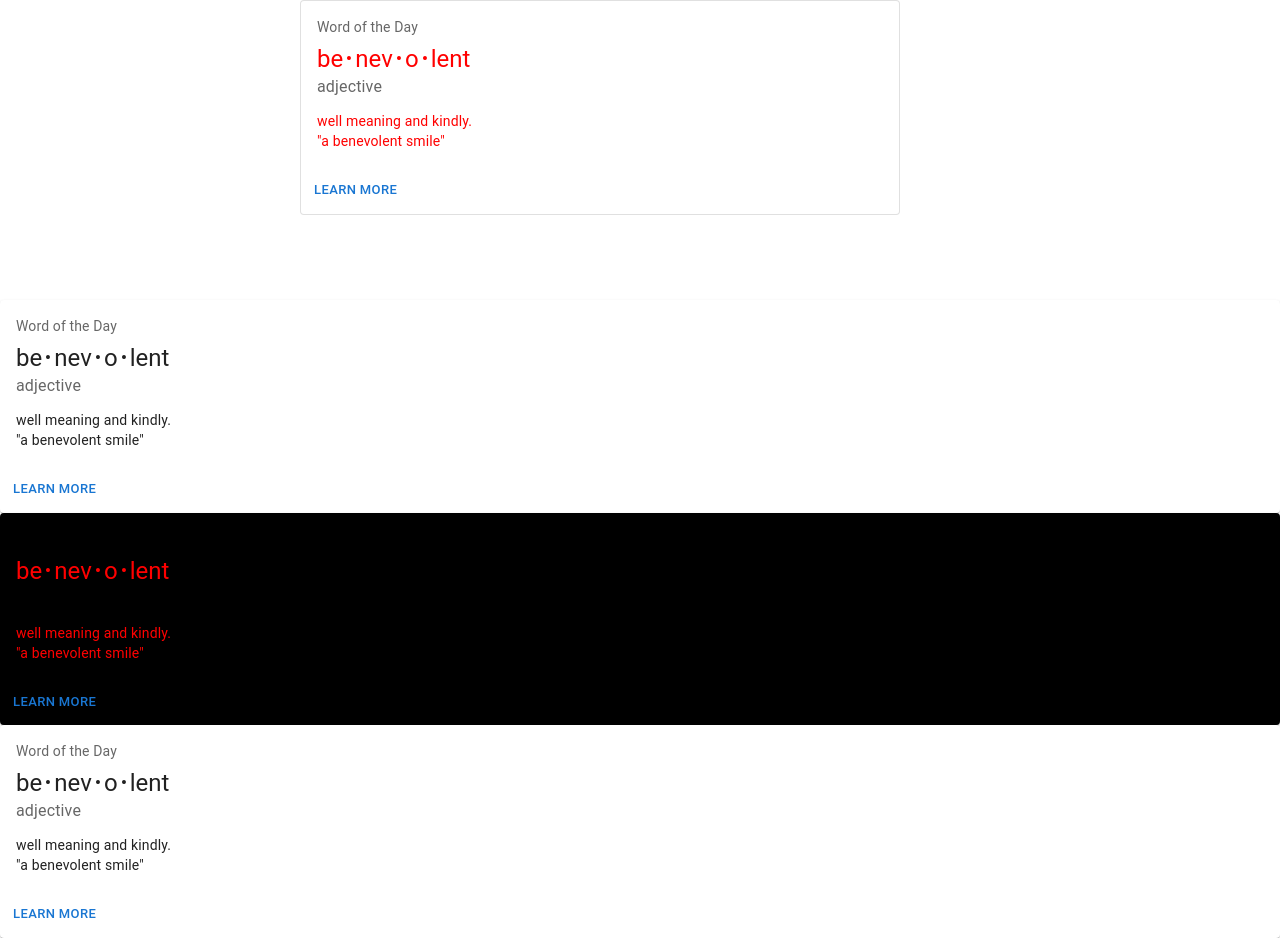
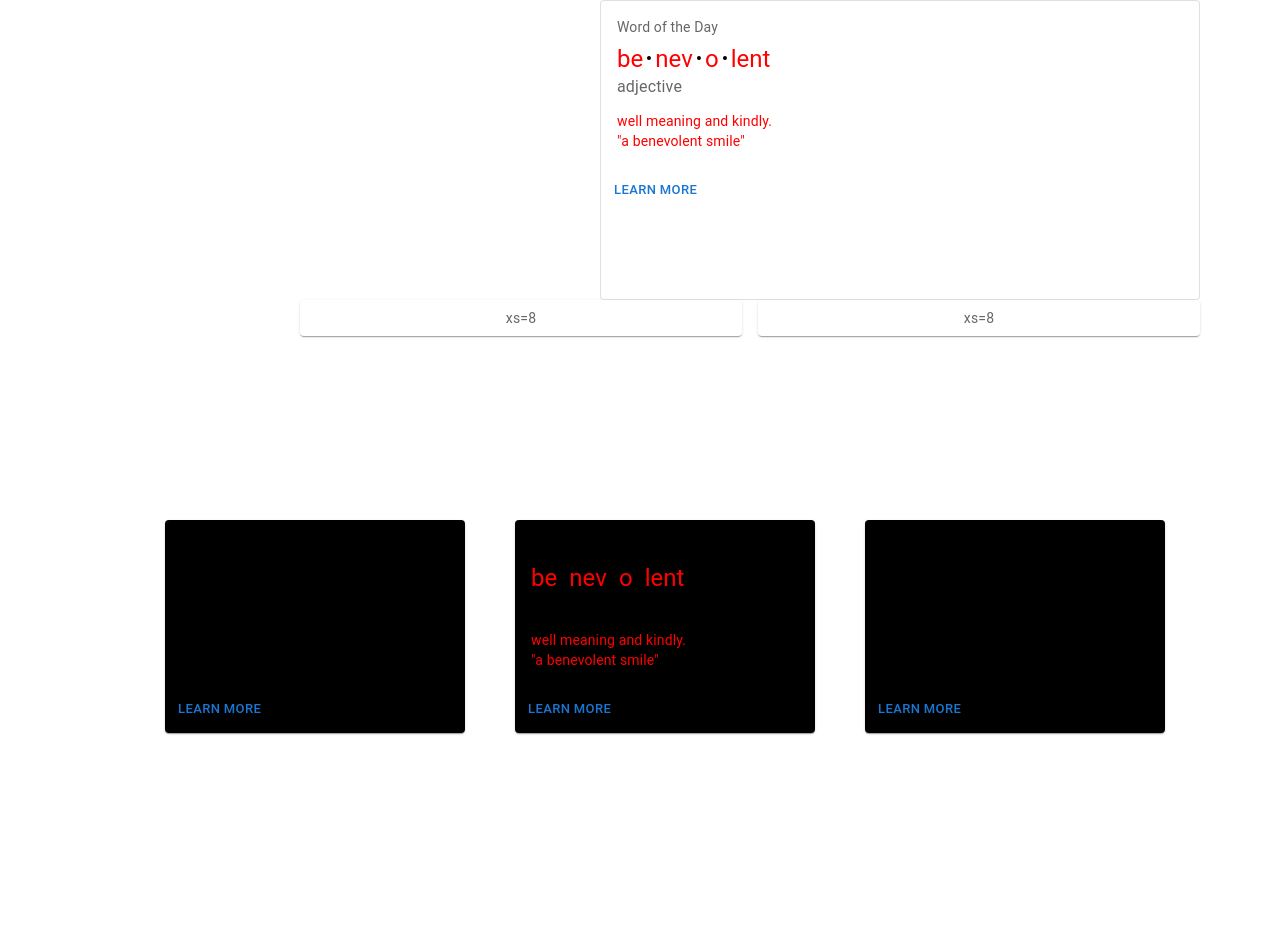
Before and after one commit to habte-selassie/Test_Project, a React (Create React App) app in the folder front/: page /aboutUs in a window 1280 px wide. After the commit the page ends 800 px from the top, so only its background shows below. Built offline with nearby package versions, Linux system fonts and the light colour scheme.

Commit message:
add grid,card and box to about component

```diff
--- a/front/src/web-components/About.js
+++ b/front/src/web-components/About.js
@@ -5,11 +5,14 @@ import CardActions from '@mui/material/CardActions';
 import CardContent from '@mui/material/CardContent';
 import Button from '@mui/material/Button';
 import Typography from '@mui/material/Typography';
+import Grid from '@mui/material/Grid'
+import { styled } from '@mui/material/styles';
+import Paper from '@mui/material/Paper';
 const About = () => {
     const bull = (
         <Box
           component="span"
-          sx={{ display: 'inline-block', mx: '2px', transform: 'scale(0.8)' }}
+          sx={{ color:'black',display: 'inline-block', mx: '2px', transform: 'scale(0.8)' }}
         >
           •
         </Box>
@@ -37,13 +40,32 @@ const About = () => {
           </CardActions>
         </React.Fragment>
       );
+
+      const Item = styled(Paper)(({ theme }) => ({
+        backgroundColor: theme.palette.mode === 'dark' ? '#1A2027' : '#fff',
+        ...theme.typography.body2,
+        padding: theme.spacing(1),
+        textAlign: 'center',
+        color: theme.palette.text.secondary,
+      }));
     return (
         <>
-   <Box sx={{ minWidth: 275,color:'white' ,marginLeft:'300px',width:'600px',height:'300px'}}>
-        <Card sx={{color:'red' ,backgroundColor:'white'}} variant="outlined">{card}</Card>
+   <Box sx={{ minWidth: 275,color:'black' ,marginLeft:'300px',width:'900px',height:'500px'}}>
+        <Card sx={{color:'red' ,backgroundColor:'white',marginLeft:'300px',width:'600px',height:'300px'}}
+         variant="outlined">{card}</Card>
+
+<Grid container spacing={2} columns={16}>
+  <Grid item xs={8}>
+    <Item>xs=8</Item>
+  </Grid>
+  <Grid item xs={8}>
+    <Item>xs=8</Item>
+  </Grid>
+</Grid>
       </Box>
 
-      <Card sx={{ minWidth: 275 }}>
+<div style={{display:'flex',justifyContent:'center'}}>
+<Card sx={{ minWidth: 275, backgroundColor:'black',marginTop:'20px', width:'300px', marginLeft:'50px' }}>
       <CardContent>
         <Typography sx={{ fontSize: 14 }} color="text.secondary" gutterBottom>
           Word of the Day
@@ -65,7 +87,7 @@ const About = () => {
       </CardActions>
     </Card>
 
-    <Card sx={{ minWidth: 275,color:'red' ,backgroundColor:'black'}}>
+    <Card sx={{ minWidth: 275,color:'red' ,backgroundColor:'black',marginTop:'20px', width:'300px', marginLeft:'50px'}}>
       <CardContent>
         <Typography sx={{ fontSize: 14 }} color="text.secondary" gutterBottom>
           Word of the Day
@@ -87,7 +109,7 @@ const About = () => {
       </CardActions>
     </Card>
 
-    <Card sx={{ minWidth: 275 }}>
+    <Card sx={{ minWidth: 275, backgroundColor:'black', marginTop:'20px', width:'300px', marginLeft:'50px' }}>
       <CardContent>
         <Typography sx={{ fontSize: 14 }} color="text.secondary" gutterBottom>
           Word of the Day
@@ -108,6 +130,8 @@ const About = () => {
         <Button size="small">Learn More</Button>
       </CardActions>
     </Card>
+</div>
+
         </>
 
      );
```
